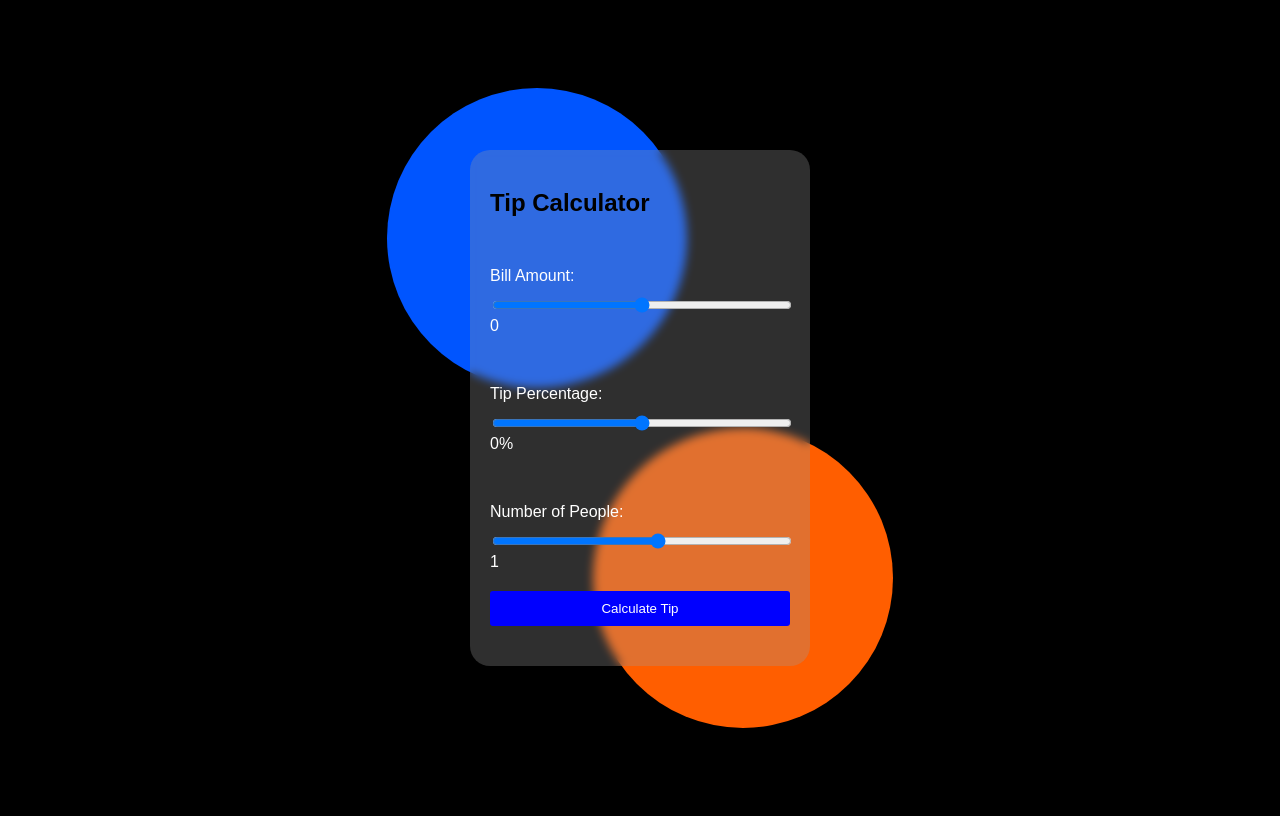
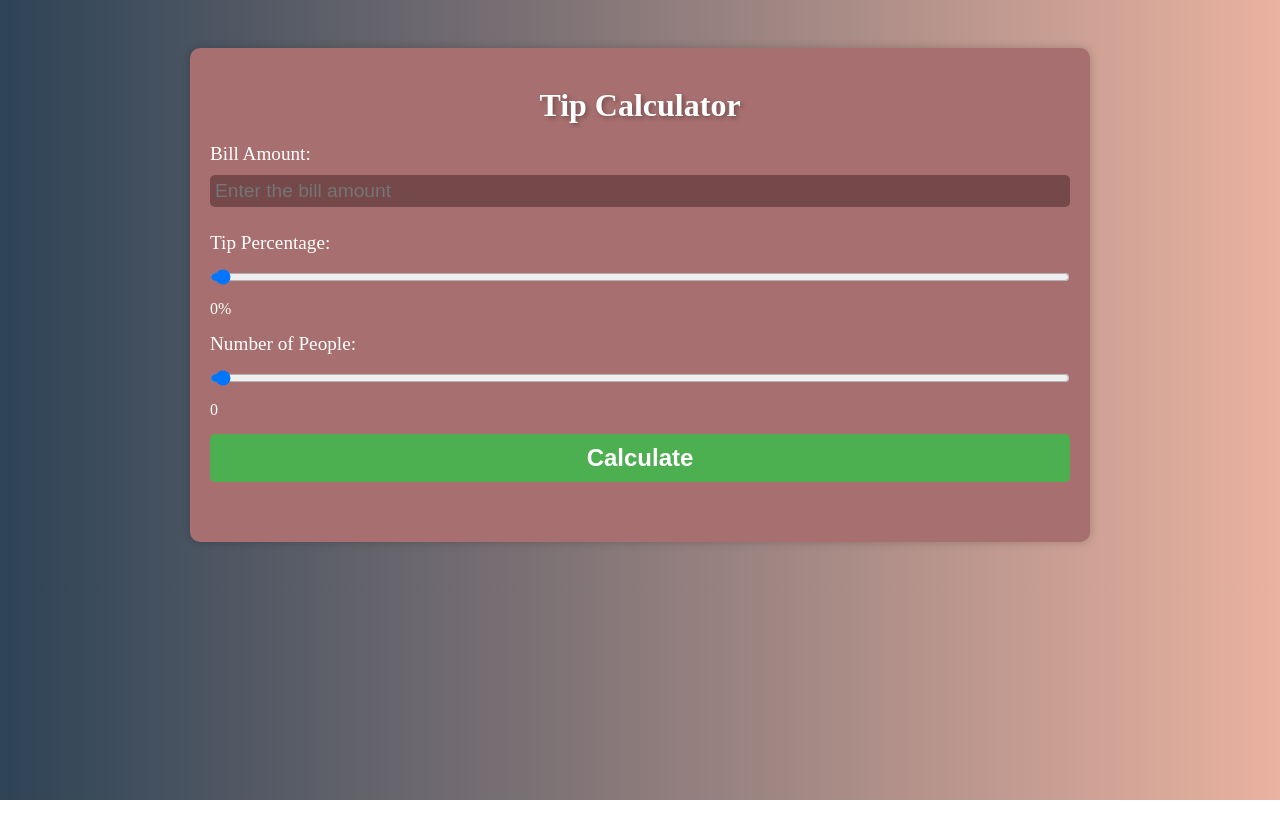
Before and after one commit to AjayDumaraliya19/javascript-folder, a plain HTML site: page projects/tip_calculator/index.html in a window 1280 px wide. Drawn offline with Linux system fonts and the light colour scheme.

Commit message:
change range and css

```diff
--- /dev/null
+++ b/projects/tip_calculator/css/style.css
@@ -0,0 +1,84 @@
+/* css property */
+* {
+    margin: 0;
+    padding: 0;
+    box-sizing: border-box;
+}
+
+body {
+    background: linear-gradient(to right, #2D4356, #EAB2A0);
+}
+
+.container {
+    width: 900px;
+    margin: 3rem auto;
+    padding: 20px;
+    background-color: #A76F6F;
+    backdrop-filter: blur(10px);
+    border-radius: 10px;
+    box-shadow: 0 0 10px rgba(0, 0, 0, 0.2);
+}
+
+.input-label {
+    margin-bottom: 15px;
+}
+
+h1 {
+    margin: 1.2rem;
+    text-align: center;
+    color: #fff;
+    text-shadow: 2px 2px 4px rgba(0, 0, 0, 0.3);
+}
+
+.heading {
+    font-size: 1.2rem;
+    font-weight: 500;
+    color: #fff;
+}
+
+input[type="number"],
+input[type="range"] {
+    font-size: 1.2rem;
+    width: 100%;
+    margin: 10px 0;
+    padding: 5px;
+    border: none;
+    border-radius: 5px;
+    color: #fff;
+    background-color: rgba(105, 64, 64, 0.8);
+}
+
+span {
+    font-size: 1rem;
+    font-weight: 300;
+    color: #fff;
+}
+
+button {
+    font-size: 1.5rem;
+    font-weight: 700;
+    display: block;
+    width: 100%;
+    padding: 10px;
+    margin-top: 10px;
+    border: none;
+    border-radius: 5px;
+    background-color: #4CAF50;
+    color: #fff;
+    cursor: pointer;
+}
+
+button:hover {
+    background-color: #45a049;
+}
+
+#result {
+    margin-top: 20px;
+    padding: 10px;
+    border-radius: 5px;
+    font-size: 1.5rem;
+    line-height: 2;
+    font-weight: 700;
+    text-align: center;
+    color: #fff;
+}
--- a/projects/tip_calculator/index.html
+++ b/projects/tip_calculator/index.html
@@ -1,143 +1,35 @@
 <!DOCTYPE html>
-<html>
+<html lang="en">
 
 <head>
+    <meta charset="UTF-8">
+    <meta name="viewport" content="width=device-width, initial-scale=1.0">
     <title>Tip Calculator</title>
-    <style>
-        body {
-            font-family: Arial, sans-serif;
-            background-color: black;
-        }
-        .main {
-            position: relative;
-            height: 100vh;
-            display: flex;
-            align-items: center;
-            justify-content: center;
-        }
-
-        .main .circle {
-            height: 300px;
-            width: 300px;
-            border-radius: 50%;
-            position: absolute;
-        }
-
-        .main .circle-1 {
-            background-color: #0055ff;
-            top: 10%;
-            left: 30%;
-        }
-
-        .main .circle-2 {
-            background-color: #ff5e00;
-            bottom: 10%;
-            right: 30%;
-        }
-        .container {
-            margin: 200px auto;
-            width: 300px;
-            padding: 20px;
-            background-color: rgba(157, 157, 157, 0.3);
-            backdrop-filter: blur(5px);
-            border-radius: 20px;
-        }
-        label {
-            display: block;
-            margin-bottom: 10px;
-            color: white;
-            margin-top: 50px;
-        }
-
-        input[type="range"] {
-            width: 100%;
-        }
-        button {
-            display: block;
-            margin: 20px 0;
-            padding: 10px;
-            width: 100%;
-            background-color: blue;
-            color: white;
-            border: none;
-            border-radius: 3px;
-            cursor: pointer;
-        }
-        span,
-        #totalPerPerson {
-            color: white;
-        }
-        #total {
-            font-weight: bold;
-            margin-bottom: 10px;
-            color: white;
-        }
-        #tipAmount {
-            margin-bottom: 10px;
-            color: white;
-        }
-    </style>
+    <link rel="stylesheet" href="css/style.css" />
 </head>
 
 <body>
-    <div class="main">
-        <div class="circle circle-1"></div>
-        <div class="circle circle-2"></div>
     <div class="container">
-        <h2>Tip Calculator</h2>
-        <label for="billAmount">Bill Amount:</label>
-        <input type="range" id="billAmount" min="0" max="1000" step="1" oninput="updateBillAmount(this.value)">
-        <span id="billAmountValue">0</span>
-
-        <label for="tipPercentage">Tip Percentage:</label>
-        <input type="range" id="tipPercentage" min="0" max="100" step="1" oninput="updateTipPercentage(this.value)">
-        <span id="tipPercentageValue">0%</span>
-
-        <label for="numPeople">Number of People:</label>
-        <input type="range" id="numPeople" min="1" max="10" step="1" oninput="updateNumPeople(this.value)">
-        <span id="numPeopleValue">1</span>
-
-        <button onclick="calculateTip()">Calculate Tip</button>
-
-        <div id="total"></div>
-        <div id="tipAmount"></div>
-        <div id="totalPerPerson"></div>
+        <h1>Tip Calculator</h1>
+        <div class="input-label">
+            <label class="heading" for="bill-amount">Bill Amount:</label>
+            <input type="number" id="bill-amount" placeholder="Enter the bill amount">
         </div>
+        <div class="input-label">
+            <label class="heading" for="tip-percentage">Tip Percentage:</label>
+            <input type="range" id="tip-percentage" min="0" max="80" value="0" onchange="updateTipPercentage()">
+            <span id="tip-percentage-value">0%</span>
+        </div>
+        <div class="input-label">
+            <label class="heading" for="num-people">Number of People:</label>
+            <input type="range" id="num-people" min="1" max="10" value="0" onchange="updateNumPeople()">
+            <span id="num-people-value">0</span>
+        </div>
+        <button onclick="calculateTip()">Calculate</button>
+        <div id="result"></div>
     </div>
 
-    <script>
-        function calculateTip() {
-            var billAmount = parseFloat(document.getElementById("billAmountValue").textContent);
-            var tipPercentage = parseFloat(document.getElementById("tipPercentageValue").textContent);
-            var numPeople = parseInt(document.getElementById("numPeopleValue").textContent);
-
-            if (isNaN(billAmount) || isNaN(tipPercentage) || isNaN(numPeople)) {
-                alert("Please enter valid numbers.");
-                return;
-            }
-
-            var tipAmount = (billAmount * tipPercentage) / 100;
-            var totalAmount = billAmount + tipAmount;
-            var totalPerPerson = totalAmount / numPeople;
-
-            document.getElementById("tipAmount").innerHTML = "Tip Amount: $" + tipAmount.toFixed(2);
-            document.getElementById("total").innerHTML = "Total Amount: $" + totalAmount.toFixed(2);
-            document.getElementById("totalPerPerson").innerHTML = "Total per Person: $" + totalPerPerson.toFixed(2);
-        }
-
-        function updateBillAmount(value) {
-            document.getElementById("billAmountValue").textContent = value;
-        }
-
-        function updateTipPercentage(value) {
-            document.getElementById("tipPercentageValue").textContent = value + "%";
-        }
-
-        function updateNumPeople(value) {
-            document.getElementById("numPeopleValue").textContent = value;
-        }
-
-    </script>
+    <script src="js/script.js"></script>
 </body>
 
 </html>
--- /dev/null
+++ b/projects/tip_calculator/js/script.js
@@ -0,0 +1,29 @@
+function updateTipPercentage() {
+    var tipPercentage = document.getElementById('tip-percentage').value;
+    document.getElementById('tip-percentage-value').textContent = tipPercentage + '%';
+}
+
+function updateNumPeople() {
+    var numPeople = document.getElementById('num-people').value;
+    document.getElementById('num-people-value').textContent = numPeople;
+}
+
+function calculateTip() {
+    var billAmount = parseFloat(document.getElementById('bill-amount').value);
+    var tipPercentage = parseFloat(document.getElementById('tip-percentage').value) / 100;
+    var numPeople = parseInt(document.getElementById('num-people').value);
+
+    if (isNaN(billAmount) || billAmount <= 0) {
+        alert("Invalid bill amount!");
+        return;
+    }
+
+    var tipAmount = billAmount * tipPercentage;
+    var totalAmount = billAmount + tipAmount;
+    var amountPerPerson = totalAmount / numPeople;
+
+    var resultElement = document.getElementById('result');
+    resultElement.innerHTML = "<hr>" + "Tip Amount: &#8356; " + tipAmount.toFixed(2) + "<br>" +
+        "Total Amount: &#8356; " + totalAmount.toFixed(2) + "<br>" +
+        "Amount per Person: &#8356; " + amountPerPerson.toFixed(2);
+}
```
